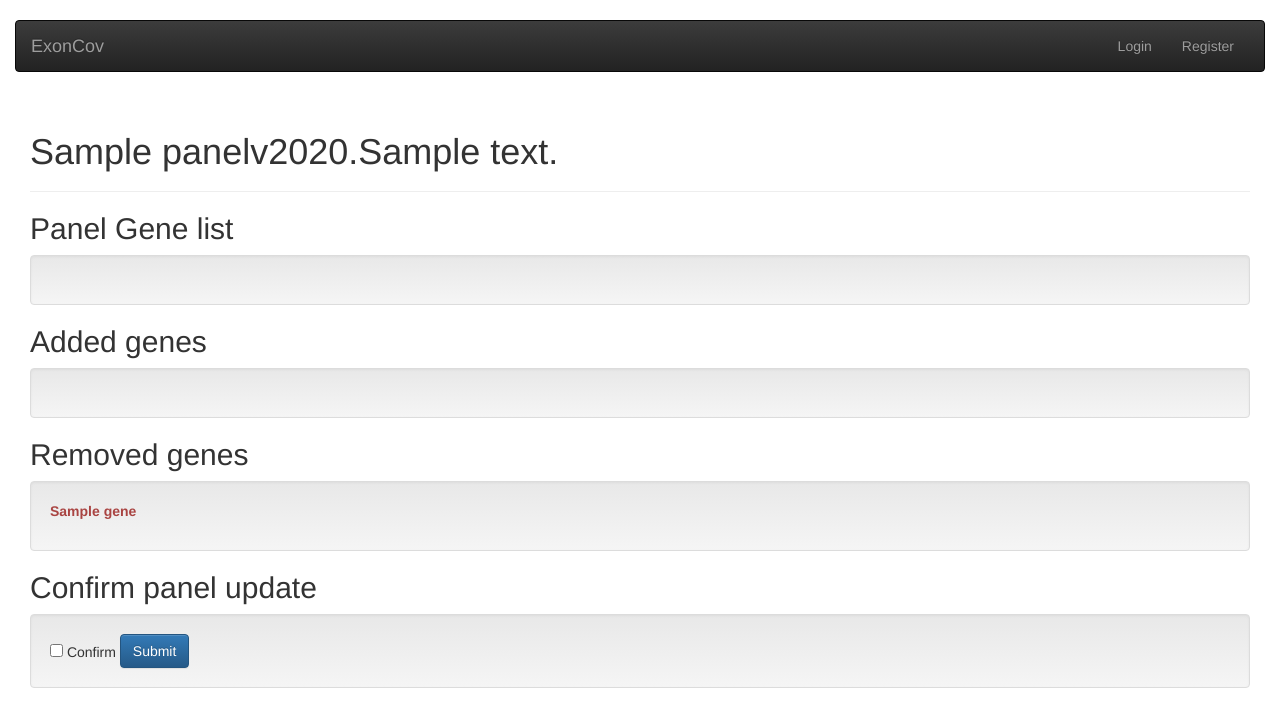
After one commit to UMCUGenetics/ExonCov, a Flask app: template ExonCov/templates/panel_update_confirm.html in a window 1280 px wide. The commit adds this page. Shown: the top 727 px of the page. Run offline with Flask 2, Linux system fonts and the light colour scheme; tables that the repository leaves empty hold one stand-in row (values such as "Sample post"); the template is opened without the code that fills it: values that come from a table or form of the project are taken from there, most other values are stand-ins (such as "Sample title", 1, 10 or a date in 2020); parts of the project's set-up code (start-up, migrations or seed data) failed here and were passed over; some libraries are stand-ins or nearby versions.

Commit message:
Add confirm page before updating panels

```diff
--- a/ExonCov/admin_views.py
+++ b/ExonCov/admin_views.py
@@ -15,7 +15,7 @@ class CustomModelView(ModelView):
     # Required for flask-login implementation -> depends on authorization method
     def is_accessible(self):
         """Check whether user has acces to admin panel."""
-        if current_user.is_active and current_user.is_authenticated and current_user.has_role('site_admin'):
+        if current_user.is_authenticated and current_user.has_role('site_admin'):
             return True
         else:
             return False
--- a/ExonCov/cli.py
+++ b/ExonCov/cli.py
@@ -155,7 +155,7 @@ class LoadDesign(Command):
                         name=panel_name,
                     )[0]
 
-                    panel_version = PanelVersion(panel_name=panel_name, version_year=panel_version_year, version_revision=panel_version_revision, active=True)
+                    panel_version = PanelVersion(panel_name=panel_name, version_year=panel_version_year, version_revision=panel_version_revision, active=True, validated=True)
 
                     for gene in set(genes):
                         transcript = transcripts[preferred_transcripts[gene]]
--- a/ExonCov/forms.py
+++ b/ExonCov/forms.py
@@ -4,7 +4,7 @@ import re
 from flask_wtf import FlaskForm
 from flask_security.forms import RegisterForm
 from wtforms.ext.sqlalchemy.fields import QuerySelectMultipleField, QuerySelectField
-from wtforms.fields import SelectField, TextAreaField, StringField
+from wtforms.fields import SelectField, TextAreaField, StringField, BooleanField
 from wtforms.validators import InputRequired
 from sqlalchemy import func
 
@@ -111,6 +111,8 @@ class CreatePanelForm(FlaskForm):
                     gene = Gene.query.filter(func.lower(Gene.id) == gene_id).first()
                     if gene is None:
                         self.gene_list.errors.append('Unknown gene: {0}'.format(gene_id))
+                    elif gene.default_transcript in self.transcripts:
+                        self.gene_list.errors.append('Multiple entries for gene: {0}'.format(gene_id))
                     else:
                         self.transcripts.append(gene.default_transcript)
 
@@ -129,6 +131,7 @@ class UpdatePanelForm(FlaskForm):
     """Update Panel form."""
 
     gene_list = TextAreaField('Gene list', description="List of genes seperated by newline, space, ',' or ';'.", validators=[InputRequired()])
+    confirm = BooleanField('Confirm')
     transcript = []  # Filled in validate function
 
     def validate(self):
@@ -147,6 +150,8 @@ class UpdatePanelForm(FlaskForm):
                     gene = Gene.query.filter(func.lower(Gene.id) == gene_id).first()
                     if gene is None:
                         self.gene_list.errors.append('Unknown gene: {0}'.format(gene_id))
+                    elif gene.default_transcript in self.transcripts:
+                        self.gene_list.errors.append('Multiple entries for gene: {0}'.format(gene_id))
                     else:
                         self.transcripts.append(gene.default_transcript)
 
--- a/ExonCov/models.py
+++ b/ExonCov/models.py
@@ -125,6 +125,7 @@ class PanelVersion(db.Model):
     version_year = db.Column(db.Integer, index=True)
     version_revision = db.Column(db.Integer, index=True)
     active = db.Column(db.Boolean, index=True)
+    validated = db.Column(db.Boolean, index=True)
     panel_name = db.Column(db.String(50), db.ForeignKey('panels.name'), index=True)
 
     panel = db.relationship('Panel', back_populates='versions')
--- a/ExonCov/templates/macros/forms.html
+++ b/ExonCov/templates/macros/forms.html
@@ -23,6 +23,16 @@
     </div>
 </div>
 {% endif %}
+{% endmacro %}
+
+{% macro render_checkbox(field) %}
+<div class="form-group">
+    <div class="col-sm-offset-2 col-sm-10">
+        <label>
+            {{ field(type='checkbox', **kwargs) }} {{field.label.text}}
+        </label>
+    </div>
+</div>
 {% endmacro %}
 
 {% macro render_select2_field(field) %}
@@ -63,6 +73,14 @@
 {% endif %}
 {% endmacro %}
 
+{% macro render_inline_checkbox(field) %}
+<div class="checkbox">
+    <label>
+        {{ field(type='checkbox', **kwargs) }} {{field.label.text}}
+    </label>
+</div>
+{% endmacro %}
+
 {% macro render_sample_datatable_form(search=true, filter=true) %}
 <form class="form-inline">
     <div class="form-group col-lg-3">
--- /dev/null
+++ b/ExonCov/templates/panel_update_confirm.html
@@ -0,0 +1,48 @@
+{% from "macros/forms.html" import render_field, render_inline_checkbox %}
+{% extends 'base.html' %}
+
+{% block header %}{{panel.panel_name}}v{{year}}.{{revision}}{% endblock %}
+
+{% block body %}
+
+<h2>Panel Gene list</h2>
+<div class="well">
+    <ul class="list-unstyled">
+        {% for transcript in form.transcripts %}
+        <li>{{transcript.gene}}</li>
+        {% endfor %}
+    </ul>
+</div>
+
+<h2>Added genes</h2>
+<div class="well">
+    <ul class="list-unstyled">
+        {% for transcript in form.transcripts %}
+        {% if transcript not in panel.transcripts %}
+        <li class="text-success"><strong>{{transcript.gene}}</strong></li>
+        {% endif %}
+        {% endfor %}
+    </ul>
+</div>
+
+<h2>Removed genes</h2>
+<div class="well">
+    <ul class="list-unstyled">
+        {% for transcript in panel.transcripts %}
+        {% if transcript not in form.transcripts %}
+        <li class="strong text-danger"><strong>{{transcript.gene}}</strong></li>
+        {% endif %}
+        {% endfor %}
+    </ul>
+</div>
+
+<h2>Confirm panel update</h2>
+<div class="well">
+    <form method="POST" action="{{ url_for('panel_update', id=panel.id) }}" class="form-inline">
+        {{ form.csrf_token }}
+        {{ form.gene_list(rows="12", hidden=True) }}
+        {{ render_inline_checkbox(form.confirm) }}
+        <button type="submit" class="btn btn-primary">Submit</button>
+    </form>
+</div>
+{% endblock %}
```
Also changed, not shown: ExonCov/views.py (+11 -4 lines).
